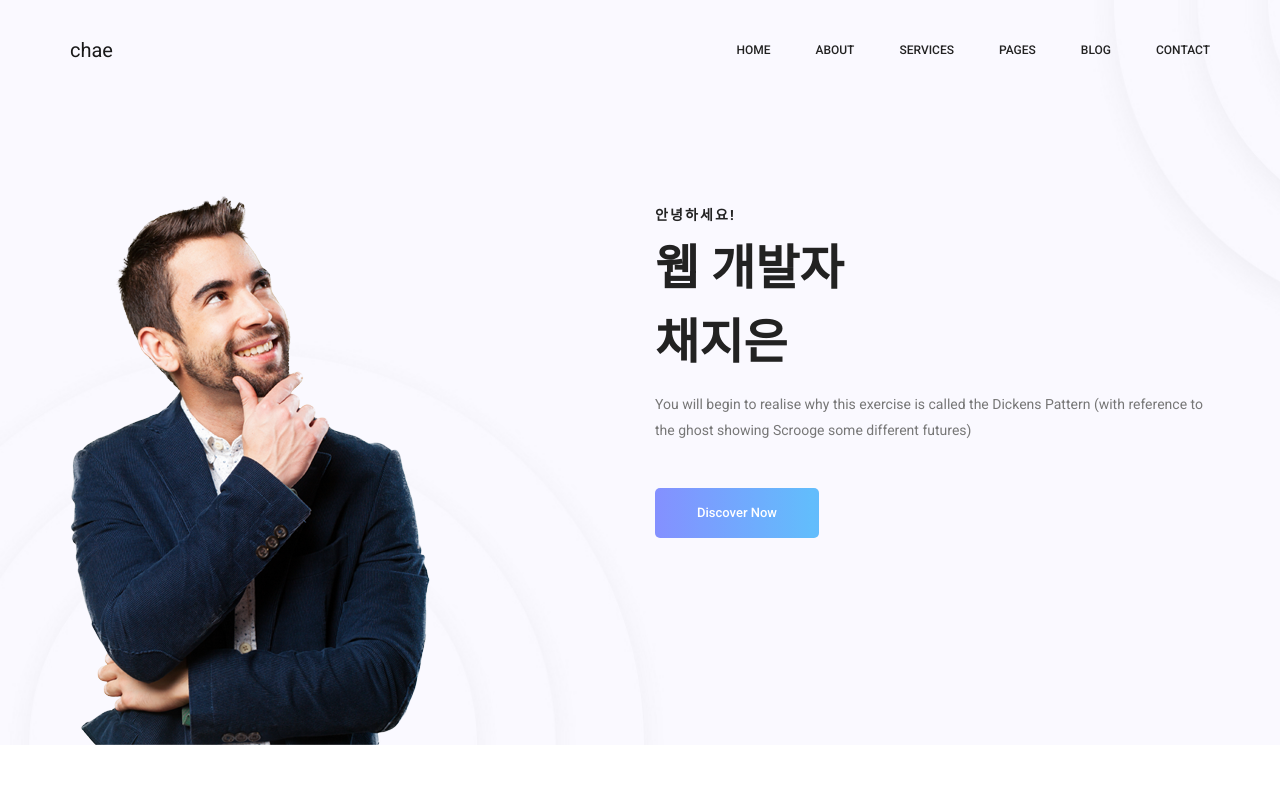
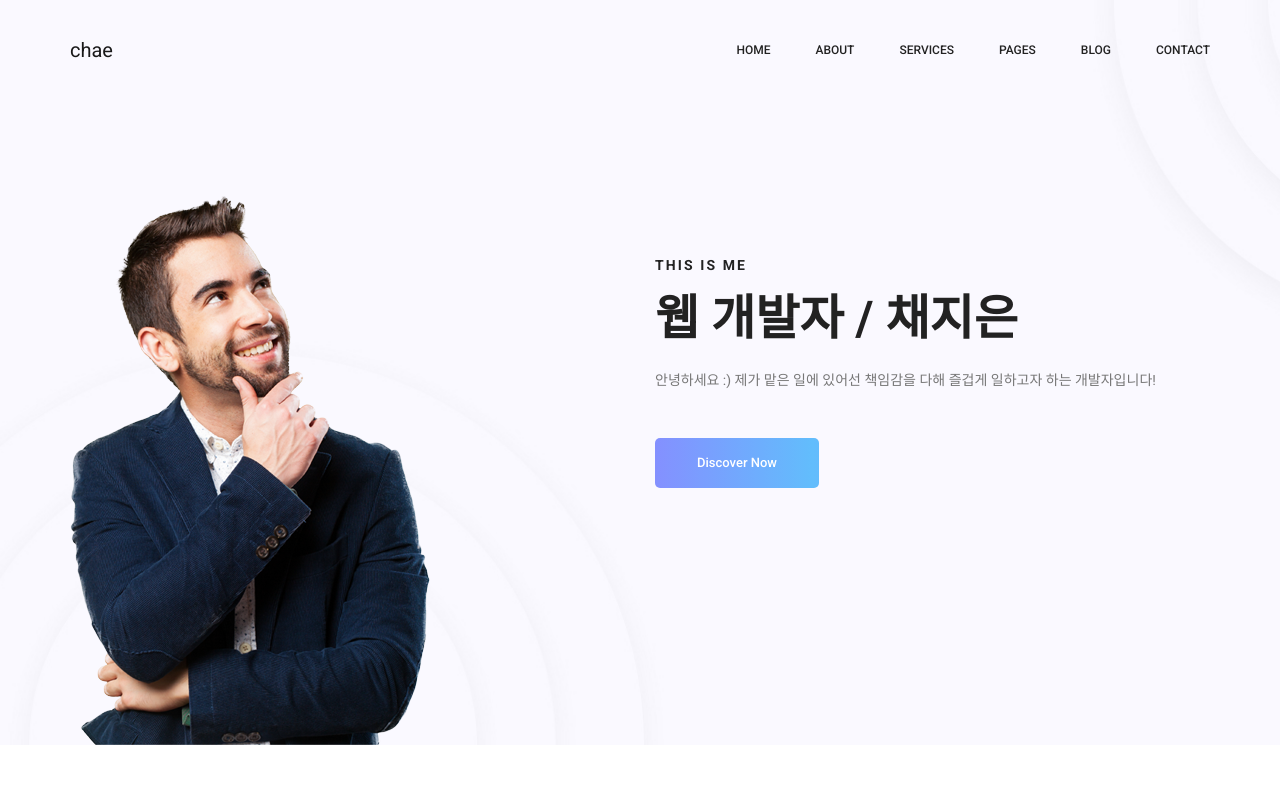
Before and after one commit to chaejieun/chaejieun-portfolio, a website: page index.html in a window 1280 px wide. Shown: the top 800 px of the page. Drawn offline with Linux system fonts and the light colour scheme; some packages are replaced by stand-ins of ours.

Commit message:
initial commit

```diff
--- a/index.html
+++ b/index.html
@@ -75,9 +75,9 @@
 						</div>
 						<div class="col-lg-6">
 							<div class="banner_content">
-								<h5>안녕하세요!</h5>
-								<h2>웹 개발자</h2><h2>채지은</h2>
-								<p>You will begin to realise why this exercise is called the Dickens Pattern (with reference to the ghost showing Scrooge some different futures)</p>
+								<h5>This is me</h5>
+								<h2>웹 개발자 / 채지은 </h2>
+								<p>안녕하세요 :) 제가 맡은 일에 있어선 책임감을 다해 즐겁게 일하고자 하는 개발자입니다!</p>
 								<a class="banner_btn" href="#">Discover Now</a>
 							</div>
 						</div>
```
